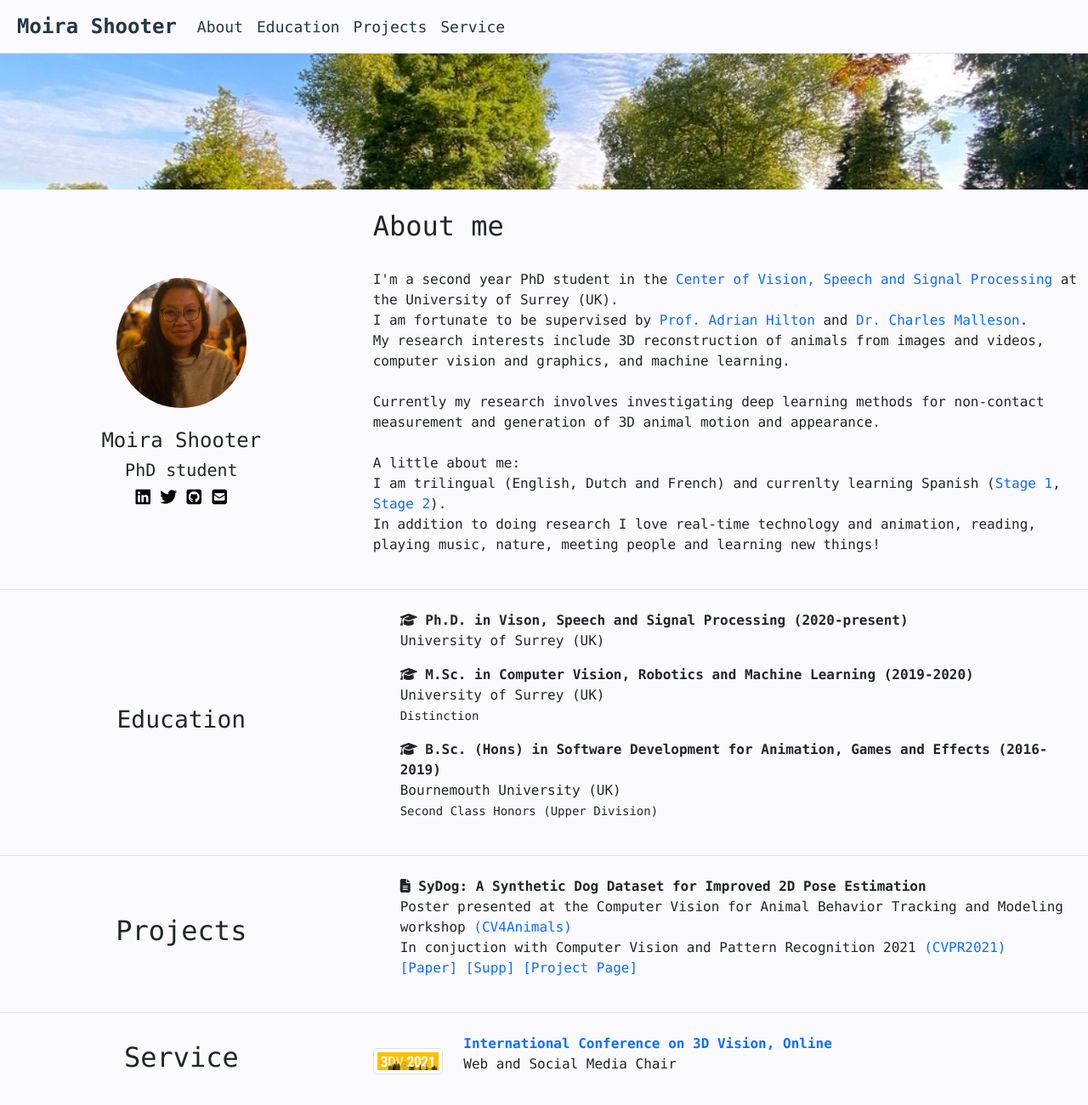
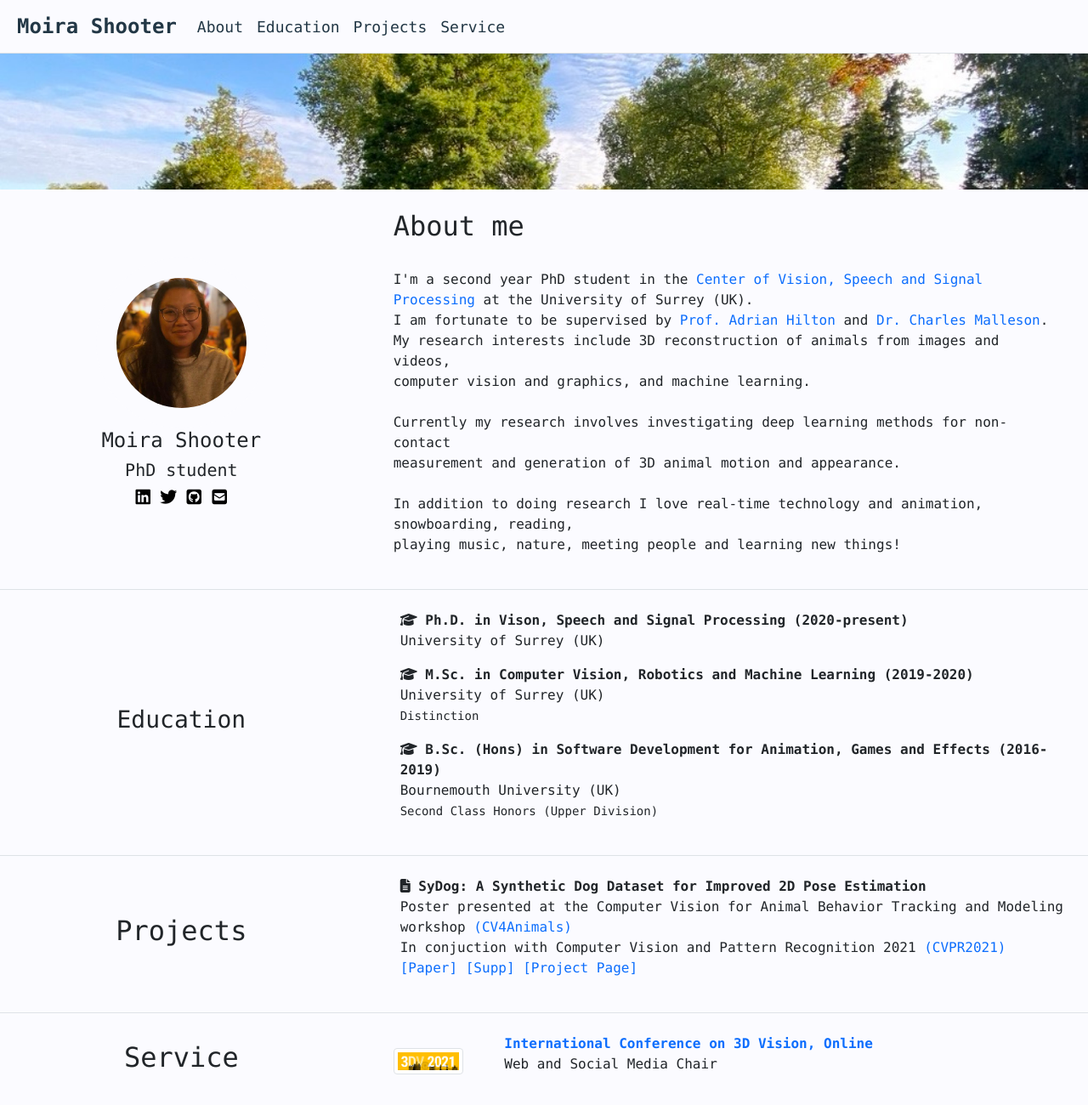
Before and after one commit to mshooter/mshooter.github.io, a plain HTML site: page index.html in a window 1280 px wide. Shown: the top 1300 px of the page at 85% size. Drawn offline with nearby package versions, Linux system fonts and the light colour scheme.

Commit message:
changing padding

```diff
--- a/index.html
+++ b/index.html
@@ -68,18 +68,18 @@
             </ul>
             </div>
             <div class="col-12 col-lg-8 text-start">
-                <h2 class="pt-4">About me</h2>
+                <h2 class="px-4 pt-4">About me</h2>
                 <div>
-                <p class="py-4">
+                <p class="px-4 py-4">
                 I'm a second year PhD student in the <a href="https://www.surrey.ac.uk/centre-vision-speech-signal-processing" style="text-decoration:none;">Center of Vision, Speech and Signal Processing</a> at the University of Surrey (UK).<br>
                 I am fortunate to be supervised by <a href="https://www.surrey.ac.uk/people/adrian-hilton" style="text-decoration:none;">Prof. Adrian Hilton</a> and <a href="https://www.surrey.ac.uk/people/charles-malleson" style="text-decoration:none;">Dr. Charles Malleson</a>.<br>
                 My research interests include 3D reconstruction of animals from images and videos,<br>
                 computer vision and graphics, and machine learning. <br><br>
                 Currently my research involves investigating deep learning methods for non-contact <br> measurement
                 and generation of 3D animal motion and appearance.<br><br>
-                A little about me: <br>
-                I am trilingual (English, Dutch and French) and currenlty learning Spanish (<a href="resources/spanishL1_certificate.pdf" style="text-decoration:none;">Stage 1</a>, <a href="resources/spanishL2_certificate.pdf" style="text-decoration:none;">Stage 2</a>).
-                <br>In addition to doing research I love real-time technology and animation, reading,<br> playing music, nature, meeting people and learning new things!
+                <!--A little about me: <br>
+                    I am trilingual (English, Dutch and French) and currenlty learning Spanish (<a href="resources/spanishL1_certificate.pdf" style="text-decoration:none;">Stage 1</a>, <a href="resources/spanishL2_certificate.pdf" style="text-decoration:none;">Stage 2</a>).-->
+                In addition to doing research I love real-time technology and animation, snowboarding, reading,<br> playing music, nature, meeting people and learning new things!
                 </p>
                 </div>
             </div>
@@ -128,33 +128,16 @@
         </div>
         <div id="service" class="row align-items-center border-top py-4">
             <div class="col-lg-4 text-center">
-                <h2>Service</h2>
+                <h2>Service</h>
             </div>
-            <div class="col-lg-1">
+            <div class="col-lg-1 mx-4">
                 <img src="images/services/3dv21.png" alt="3dv" class="img-thumbnail">
             </div>
-            <div class="col-lg-7">
+            <div class="col-lg-5">
                 <p><strong><a href="https://3dv2021.surrey.ac.uk/" style="text-decoration:none;">International Conference on 3D Vision, Online</a></strong> <br>Web and Social Media Chair </p>
             </div>
         </div>
     </div>
-    <!--
-    <div id="blogposts" class="row border-top pt-5 text-center">
-            <h2>Blog posts</h2>
-    </div>
-
-    <div class="row p-5 row-cols-sm-1 row-cols-3">
-        <div class="col align-items-center">
-            <div class="card border-secondary h-100">
-                <img src="images/coming_soon.jpg" class="card-img-top" alt="coming_soon_img">
-                <div class="card-body">
-                   <h5 class="card-title">Coming soon.</h5>
-                   <p class="card-text">Coming soon.</p>
-                </div>
-            </div>
-        </div>
-    </div>
-    -->
 
     <!-- footer -->
     <footer class="w-100 border-top text-center d-flex flex-column">
```
